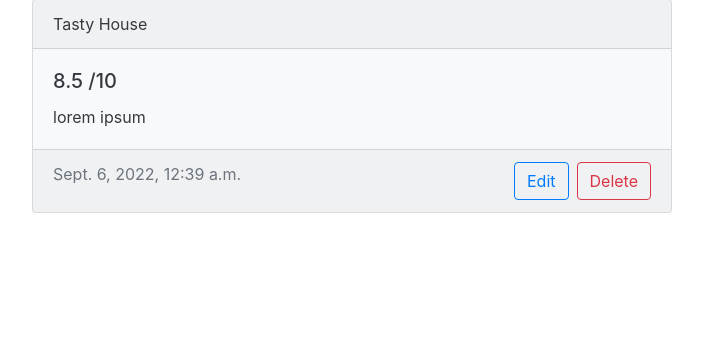
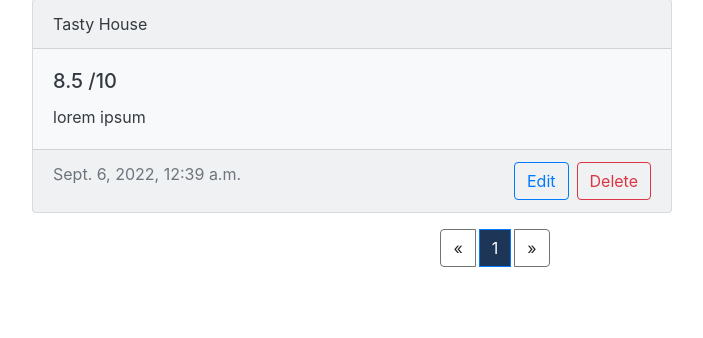
Before and after one commit to casslee1351/RestaurantRecommender, a Django app: page /ratings in a window 1280 px wide. Shown: the part 432-770 px from the top of the page, without its empty margins (143-846 px from the left). Run offline with Django 4.2, Linux system fonts and the light colour scheme; a user stored in the database is signed in; data comes from the database, SQL or seed files in the repository; some libraries are stand-ins or nearby versions.

Commit message:
fixed paginator on ratin gs list

```diff
--- a/rating/spoonme-project/restaurants/templates/restaurants/ratings.html
+++ b/rating/spoonme-project/restaurants/templates/restaurants/ratings.html
@@ -11,6 +11,22 @@
   .btn-lg:hover {
     background-color: #457b9d;
     color: white;
+  }
+  .page-item [href] {
+    color: rgb(60, 59, 59);
+  }
+
+  .page-link {
+    border-color: #747373;
+  }
+
+  .page-link:hover {
+                background-color: #457b9d;
+                color: white;
+            }
+
+  #activeItem {
+    background-color: #1d3557;
   }
 </style>
 
@@ -50,37 +66,36 @@
 {% endfor %}
 
 <!-- ADD ARIA LABELS FOR ARROWS -->
-{% if user.isauthenticated %}
-<nav aria-label="Page navigation">
-  <ul class="pagination">
 
-
-      {% if page_obj.has_previous %}
-
-      <li class="page-item">
-      <a class="page-link" href="?page={{ page_obj.previous_page_number }}" aria-label="Previous">
-        <span aria-hidden="true">&laquo;</span>
-      </a>
-  </li>
-      {% endif %}
-
-
-      <span class="current"><li class="page-item"><a class="page-link" href="#">{{page_obj.number}}</a></li></span>
-
-
+<nav class="mt-3" aria-label="Page navigation">
+  <ul class="pagination justify-content-center flex-wrap mt-2 mb-4">
+    {% if page_obj.has_previous %}
+        <li class="page-item mr-1"><a class="page-link" href="?page={{ page_obj.previous_page_number }}">&laquo;</a></li>
+    {% else %}
+        <li class="page-item mr-1"><a class="page-link">&laquo;</a></li>
+    {% endif %}
+    {% for i in page_obj.adjusted_elided_pages|default_if_none:page_obj.paginator.get_elided_page_range %}
+        {% if page_obj.number == i %}
+            <li class="active page-item mr-1"><span class="page-link" id="activeItem">{{ i }} <span class="sr-only">(current)</span></span>
+            </li>
+        {% else %}
+            {% if i == page_obj.paginator.ELLIPSIS %}
+                <li class="page-item mr-1"><a class="page-link">{{ i }}</a></li>
+            {% else %}
+                <li class="page-item mr-1"><a class="page-link" href="?page={{ i }}">{{ i }}</a></li>
+            {% endif %}
+        {% endif %}
+    {% endfor %}
     {% if page_obj.has_next %}
-    <span class="current"><li class="page-item"><a class="page-link" href="?page={{ page_obj.next_page_number }}">{{page_obj.next_page_number}}</a></li></span>
-    <li class="page-item">
-      <a class="page-link" href="?page={{ page_obj.next_page_number }}" aria-label="Next">
-        <span aria-hidden="true">&raquo;</span>
-      </a>
-    </li>
+        <li class="page-item mr-1"><a class="page-link" href="?page={{ page_obj.next_page_number }}">&raquo;</a></li>
+    {% else %}
+        <li class="page-item mr-1"><a class="page-link">&raquo;</a></li>
     {% endif %}
   </ul>
 </nav>
 
+
 </div>
-{% endif %}
 
 
 {% endblock %}
--- a/rating/spoonme-project/restaurants/views.py
+++ b/rating/spoonme-project/restaurants/views.py
@@ -117,7 +117,6 @@ def restaurantList(request):
         return render(request, "restaurants/restaurant-search.html", context)
     else:
         restaurants = Restaurant.objects.all()
-        # change to show more per page (about 20?)
         paginator = Paginator(restaurants, 15)
 
         page_number = request.GET.get('page', 1)
@@ -131,15 +130,16 @@ def restaurantList(request):
 @login_required(login_url="login")
 def ratings(request):
     user = request.user
-    ratings = Rating.objects.filter(user=user).order_by('-updated')
+    ratings = Rating.objects.filter(user=user)
 
 
-    paginator = Paginator(ratings, 5)
+    paginator_ = Paginator(ratings, 5)
 
-    page_number = request.GET.get('page')
-    page_obj = paginator.get_page(page_number)
+    page_number_ = request.GET.get('page', 1)
+    page_obj_ = paginator_.get_page(page_number_)
+    page_obj_.adjusted_elided_pages = paginator_.get_elided_page_range(page_number_, on_each_side=2)
 
-    context = {'ratings': ratings, 'user': user, 'page_obj': page_obj}
+    context = {'ratings': ratings, 'user': user, 'page_obj': page_obj_}
     return render(request, "restaurants/ratings.html", context)
 
 
```
